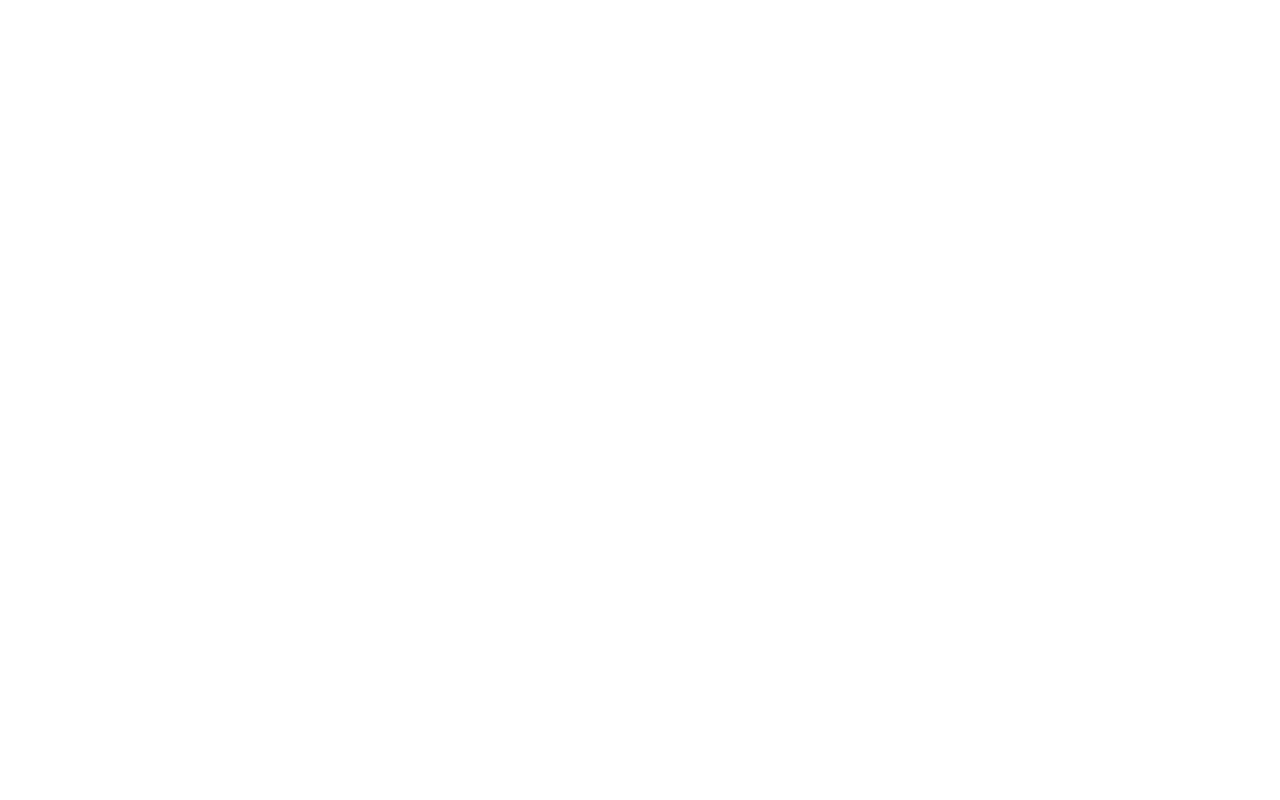
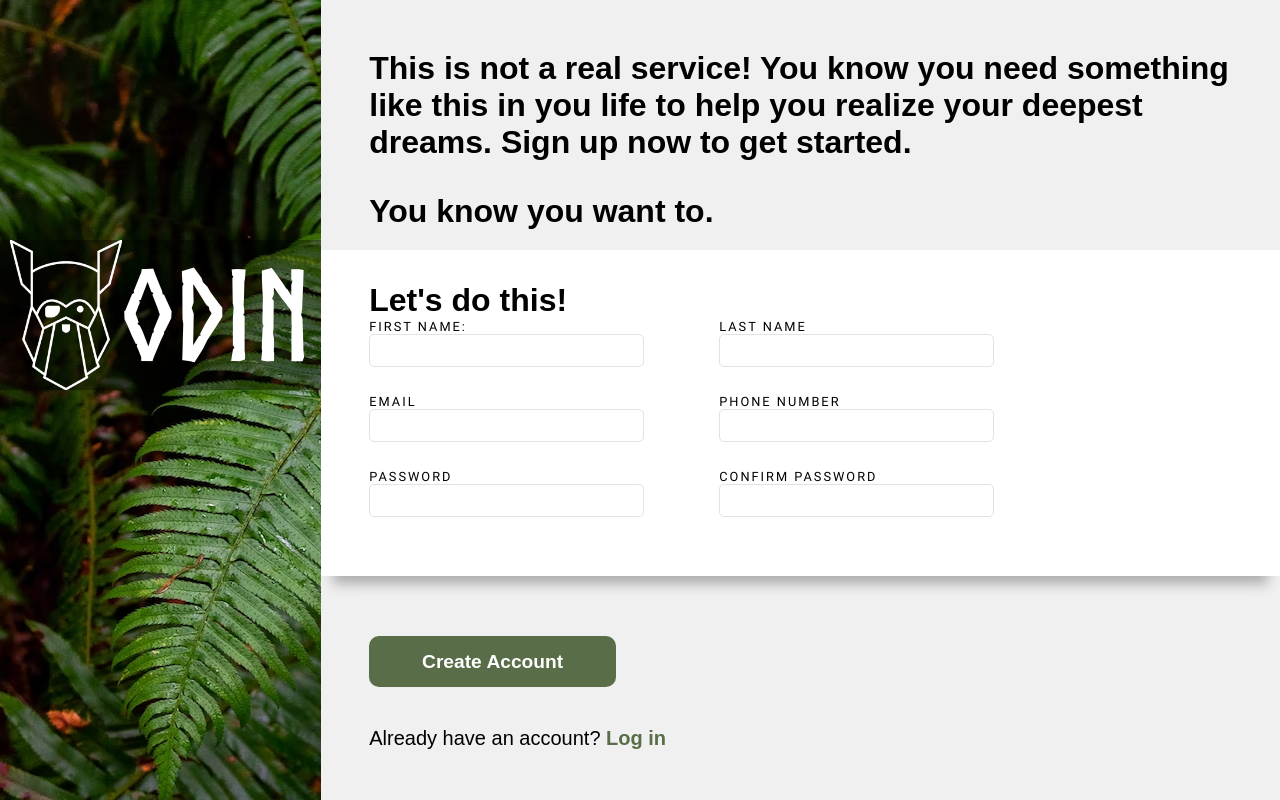
Before and after one commit to agregat1354/sign-up-form, a plain HTML site: page index.html in a window 1280 px wide. Drawn offline with Linux system fonts and the light colour scheme.

Commit message:
Add everything

```diff
--- a/css/styles.css
+++ b/css/styles.css
@@ -3,13 +3,23 @@
   src: url("../assets/fonts/Norse-Bold.otf");
 }
 
-:root {
-  box-sizing: border-box;
+@font-face {
+  font-family: roboto;
+  src: url("../assets/fonts/Roboto-Regular.ttf");
 }
 
-p {
-  font-family: Norse-Bold;
-  font-size: 20px;
+:root {
+  font-family: sans-serif;
+  box-sizing: border-box;
+  --white-background: rgb(240, 240, 240);
+  --snowwhite-background: rgb(255, 255, 255);
+  --shadow-color: rgb(173, 173, 173);
+  --input-border: rgb(228, 225, 225);
+  --submit-button-text: #fff;
+  --interactive-color: rgb(89, 109, 72);
+  --input-focus-border-color: rgb(43, 76, 221);
+  --input-invalid-border-color: rgb(216, 11, 11);
+  --odin-background-color: rgba(0, 0, 0, 0.37);
 }
 
 *,
@@ -19,3 +29,143 @@ p {
   padding: 0;
   margin: 0;
 }
+
+.main-container {
+  display: flex;
+  height: 100vh;
+}
+
+.form-container {
+  display: flex;
+  gap: 20px;
+  flex-direction: column;
+  justify-content: center;
+  background-color: var(--white-background);
+}
+
+.form-inputs-section {
+  padding: 2rem 1rem;
+  background-color: var(--snowwhite-background);
+  box-shadow: 0px 20px 12px -12px var(--shadow-color);
+}
+
+.header-section,
+.form-inputs-section,
+.footer-section {
+  padding-left: 3rem;
+  padding-right: 3rem;
+}
+
+.header-section {
+  display: flex;
+  flex-direction: column;
+  gap: 2rem;
+}
+
+/* .header {
+  font-size: calc(8px + 1.2vw);
+} */
+
+.input-grid {
+  font-family: roboto;
+  text-transform: uppercase;
+  font-size: 0.8rem;
+  letter-spacing: 2px;
+  width: 70%;
+  display: grid;
+  grid-template-rows: repeat(3, 75px);
+  grid-template-columns: repeat(2, 275px);
+  grid-column-gap: 75px;
+}
+
+.input-field {
+  display: flex;
+  flex-direction: column;
+}
+
+input {
+  height: 33px;
+  border-radius: 5px;
+  border: 1px solid var(--input-border);
+  outline: none;
+  padding: 0.2rem 0.8rem;
+  font-size: 1.05rem;
+}
+
+.submit-button {
+  font-size: 1.2rem;
+  font-weight: bold;
+  background-color: var(--interactive-color);
+  color: var(--submit-button-text);
+  padding: 0.75em 2.75em;
+  border: none;
+  border-radius: 10px;
+  margin: 40px 0;
+}
+
+.already-have-account {
+  font-size: 1.25rem;
+}
+
+.hyperlink {
+  text-decoration: none;
+  font-weight: bold;
+  color: var(--interactive-color);
+}
+
+input:focus {
+  border: 1px solid var(--input-focus-border-color);
+  box-shadow: 1px 1px 3px 1px rgb(184, 184, 184);
+}
+
+input:invalid {
+  border: 1px solid var(--input-invalid-border-color);
+}
+
+.invalid {
+  border: 1px solid var(--input-invalid-border-color);
+}
+
+.background-photo {
+  position: relative;
+  background-image: url(../assets/images/photo-1585202900225-6d3ac20a6962.avif);
+  width: 767px;
+  height: 100vh;
+  /* display: flex;
+  flex-direction: column;
+  justify-content: center; */
+}
+
+.odin-bar {
+  position: absolute;
+  top: 30%;
+  width: 100%;
+  background-color: var(--odin-background-color);
+  display: flex;
+  flex-direction: row;
+  justify-content: center;
+  align-items: center;
+}
+
+.odin-logo {
+  height: 150px;
+}
+
+.odin-text {
+  font-family: Norse-Bold;
+  text-transform: uppercase;
+  font-size: 125px;
+  color: var(--snowwhite-background);
+}
+
+.error {
+  text-transform: none;
+  letter-spacing: normal;
+  font-family: sans-serif;
+  font-size: 0.8rem;
+  color: var(--input-invalid-border-color);
+}
+
+.hidden {
+  display: none;
+}
--- a/index.html
+++ b/index.html
@@ -8,5 +8,80 @@
     <script src="js/script.js" defer></script>
     <title>Document</title>
   </head>
-  <body></body>
+  <body>
+    <main class="main-container">
+      <div class="background-photo">
+        <div class="odin-bar">
+          <img
+            class="odin-logo"
+            src="./assets/images/odin-lined.png"
+            alt="logo depicting nordic god, odin"
+          />
+          <p class="odin-text">Odin</p>
+        </div>
+      </div>
+      <div class="form-container">
+        <div class="header-section">
+          <h1 class="header">
+            This is not a real service! You know you need something like this in
+            you life to help you realize your deepest dreams. Sign up now to get
+            started.
+          </h1>
+          <h1 class="header">You know you want to.</h1>
+        </div>
+        <div class="form-inputs-section">
+          <h1 class="header">Let's do this!</h1>
+          <form action="#" method="get" id="myForm">
+            <div class="input-grid">
+              <div class="input-field">
+                <label for="first-name">First name:</label>
+                <input type="text" id="first-name" name="first-name" />
+              </div>
+              <div class="input-field">
+                <label for="last-name">Last name</label>
+                <input type="text" id="last-name" name="last-name" />
+              </div>
+              <div class="input-field">
+                <label for="email">Email</label>
+                <input type="email" id="email" name="email" />
+              </div>
+              <div class="input-field">
+                <label for="phone-number">Phone number</label>
+                <input type="tel" id="phone-number" name="phone" />
+              </div>
+              <div class="input-field">
+                <label for="password">Password</label>
+                <input type="password" id="password" name="password" />
+                <p class="password-mismatch-error hidden error">
+                  * Passwords do not match
+                </p>
+                <p class="required-error hidden error">
+                  * This field is required
+                </p>
+              </div>
+              <div class="input-field">
+                <label for="confirm-password">Confirm password</label>
+                <input
+                  type="password"
+                  id="confirm-password"
+                  name="confirm-password"
+                />
+                <p class="required-confirm-error hidden error">
+                  * This field is required
+                </p>
+              </div>
+            </div>
+          </form>
+        </div>
+        <div class="footer-section">
+          <button class="submit-button" type="submit" form="myForm">
+            Create Account
+          </button>
+          <p class="already-have-account">
+            Already have an account? <a class="hyperlink" href="#">Log in</a>
+          </p>
+        </div>
+      </div>
+    </main>
+  </body>
 </html>
--- a/js/script.js
+++ b/js/script.js
@@ -0,0 +1,40 @@
+const password = document.querySelector("#password");
+const confirmPassword = document.querySelector("#confirm-password");
+const submit = document.querySelector(".submit-button");
+const form = document.querySelector("#myForm");
+const passwordMismatchError = document.querySelector(
+  ".password-mismatch-error"
+);
+const requiredError = document.querySelector(".required-error");
+const requiredConfirmError = document.querySelector(".required-confirm-error");
+
+function checkForClass(className, elem) {
+  for (let i = 0; i < elem.classList.length; i++) {
+    if (elem.classList[i] === className) return true;
+  }
+  return false;
+}
+
+form.addEventListener("submit", (event) => {
+  if (password.value !== confirmPassword.value) {
+    console.log(password.classList);
+    event.preventDefault();
+    passwordMismatchError.classList.remove("hidden");
+    password.classList.add("invalid");
+    confirmPassword.classList.add("invalid");
+  }
+  if (password.value.length === 0) {
+    event.preventDefault();
+    password.classList.add("invalid");
+    requiredError.classList.remove("hidden");
+  } else if (checkForClass("invalid", password)) {
+    requiredError.classList.add("hidden");
+  }
+  if (confirmPassword.value.length === 0) {
+    event.preventDefault();
+    confirmPassword.classList.add("invalid");
+    requiredConfirmError.classList.remove("hidden");
+  } else if (checkForClass("invalid", confirmPassword)) {
+    requiredConfirmError.classList.add("hidden");
+  }
+});
```
Also changed, not shown: assets/fonts/Roboto-Regular.ttf (added).
